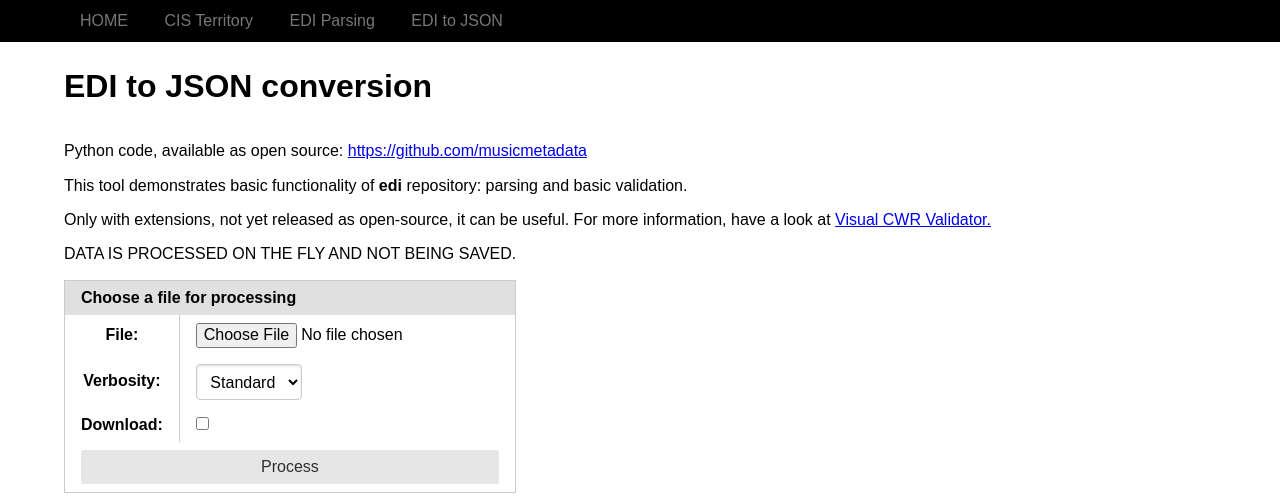
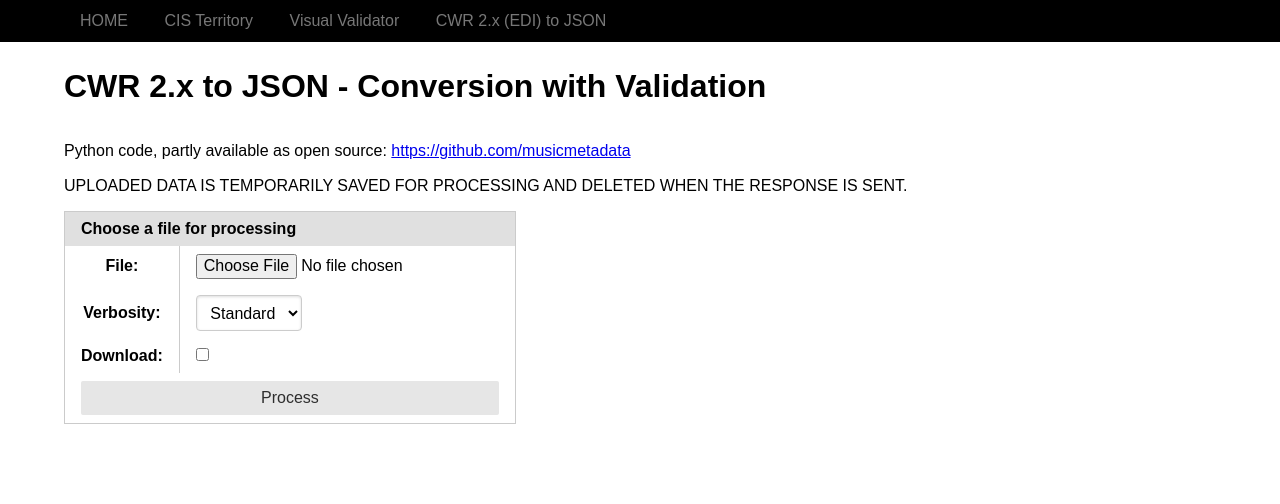
Before and after one commit to musicmetadata/web-wrapper, a Django app: page /edi/json/ in a window 1280 px wide. Shown: the top 504 px of the page. Run offline with Django 3.2, Linux system fonts and the light colour scheme; some libraries are stand-ins or nearby versions.

Commit message:
text changed in the view and in the templates

```diff
--- a/edi/templates/file.html
+++ b/edi/templates/file.html
@@ -80,10 +80,8 @@
 		.owr .sharefield {color: #666;}
     {%  endblock %}
     {%  block content %}
-        <p>Python code, available as open source: <a href="https://github.com/musicmetadata" target="_blank">https://github.com/musicmetadata</a></p>
-        <p>This tool demonstrates basic functionality of <strong>edi</strong> repository: parsing and basic validation.</p>
-        <p>Only with extensions, not yet released as open-source, it can be useful. For more information, have a look at <a href="https://matijakolaric.com/free/cwr-x-validator/">Visual CWR Validator.</a></p>
-        <p>DATA IS PROCESSED ON THE FLY AND NOT BEING SAVED.</p>
+        <p>Python code, partly available as open source: <a href="https://github.com/musicmetadata" target="_blank">https://github.com/musicmetadata</a></p>
+        <p>UPLOADED DATA IS TEMPORARILY SAVED FOR PROCESSING AND DELETED WHEN THE RESPONSE IS SENT.</p>
         <form enctype="multipart/form-data" action="." method="post" class="pure-form">
             {% csrf_token %}
             <table class="pure-table">
--- a/edi/views.py
+++ b/edi/views.py
@@ -25,7 +25,7 @@ class VisualValidatorView(View):
     def get(self, request):
         form = FileForm()
         return render(request, 'file.html', {
-            'title': 'EDI (CWR/CRD) visual validation',
+            'title': 'Parsing and Visual Validation',
             'form': form})
 
     def post(self, request, *args, **kwargs):
@@ -38,7 +38,7 @@ class VisualValidatorView(View):
         else:
             edi_file = None
         return render(request, 'file.html', {
-            'title': f'EDI (CWR/CRD) visual validation: { edi_file.name }',
+            'title': f'Parsing and Visual Validation: { edi_file.name }',
             'form': form,
             'edi_file': edi_file
         })
@@ -58,7 +58,7 @@ class ToJson(View):
     def get(self, request):
         form = ToJsonFileForm()
         return render(request, 'file.html', {
-            'title': 'EDI to JSON conversion',
+            'title': 'CWR 2.x to JSON - Conversion with Validation',
             'form': form})
 
     @staticmethod
@@ -128,7 +128,9 @@ class ToJson(View):
                 return response
             else:
                 return render(request, 'file.html', {
-                    'title': 'EDI to JSON conversion',
+                    'title':
+                        'CWR 2.x (EDI) to JSON - Conversion with Validation: '
+                        f'{ edi_file.name }',
                     'form': form,
                     'pre': ''.join(d)
                 })
--- a/templates/base.html
+++ b/templates/base.html
@@ -20,10 +20,10 @@
                                       class="pure-menu-link">CIS Territory</a>
         </li>
         <li class="pure-menu-item"><a href="{% url 'visual_validator' %}"
-                                      class="pure-menu-link">EDI Parsing</a>
+                                      class="pure-menu-link">Visual Validator</a>
         </li>
         <li class="pure-menu-item"><a href="{% url 'edi_to_json' %}"
-                                      class="pure-menu-link">EDI to JSON</a>
+                                      class="pure-menu-link">CWR 2.x (EDI) to JSON</a>
         </li>
     </ul>
 </div>
@@ -33,22 +33,20 @@
         <div class="pure-u-1">
             {% block content %}
                 <p>The purpose of this web site is
-                    to provide some web-based experience of several music
+                    to provide web-based experience for several music
                     metadata libraries written in Python.</p>
                 <p>Although the demo is targeting a much wider audience, the
                     libraries are to be used by developers.</p>
                 <p>These libraries will provide open source replacements for
                     the tools available at
-                    <a href="https://matijakolaric.com">matijakolaric.com</a>
-                    Features and deadline are agreed only with sponsors.</p>
-                <p>Feel free to become a sponsor!</p>
+                    <a href="https://matijakolaric.com">matijakolaric.com</a>.</p>
                 <h2>Available demos</h2>
                 <ul>
                     <li><a href="{% url 'territory_list' %}">CIS territory
                         calculations</a></li>
-                    <li><a href="{% url 'visual_validator' %}">EDI parsing and
-                        visual validation</a></li>
-                    <li><a href="{% url 'edi_to_json' %}">EDI to JSON</a></li>
+                    <li><a href="{% url 'visual_validator' %}">Parsing and
+                        visual validation for CWR 2.x (EDI)</a></li>
+                    <li><a href="{% url 'edi_to_json' %}">Converting CWR 2.x (EDI) into JSON with validation</a></li>
                     <li>more soon...</li>
                 </ul>
                 <h2>Repositories</h2>
--- a/territories/templates/territorylist.html
+++ b/territories/templates/territorylist.html
@@ -1,6 +1,8 @@
 {% extends "base.html" %}
     {%  block content %}
-        <p>Python code, available as open source: <a href="https://github.com/musicmetadata" target="_blank">https://github.com/musicmetadata</a></p>
+        <p>Territory Information System (TIS) by CISAC provides complex territorial structures, but the official documentation is vague.</p>
+        <p><a href="https://github.com/musicmetadata" target="_blank">Music Metadata - Territories</a> is an open-source Python library for simpler integration into other software.</p>
+        <p>This tool provides a simple web-based experience for its functionality.</p>
         <form action="." method="post" class="pure-form">
             {% csrf_token %}
             {{ formset.management_form }}
```
